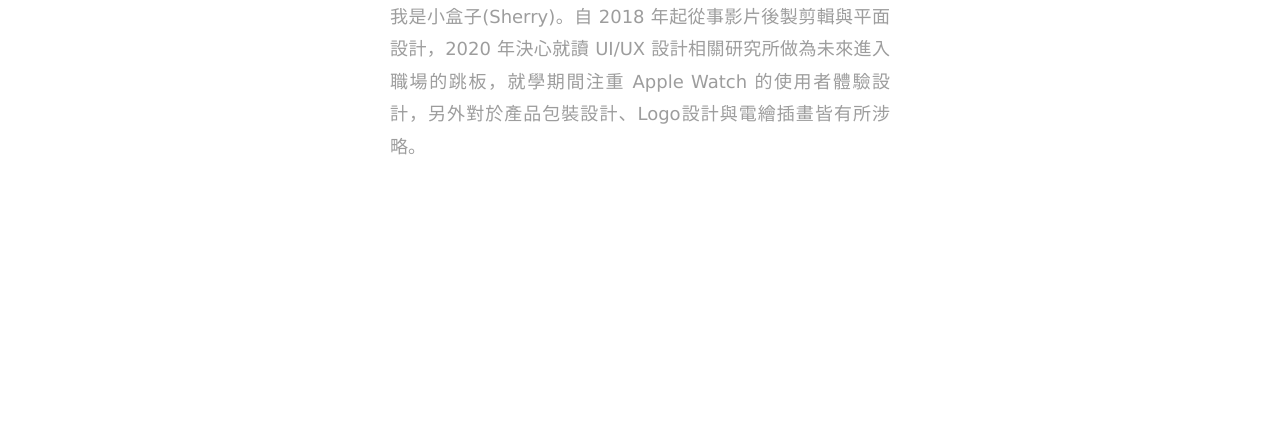
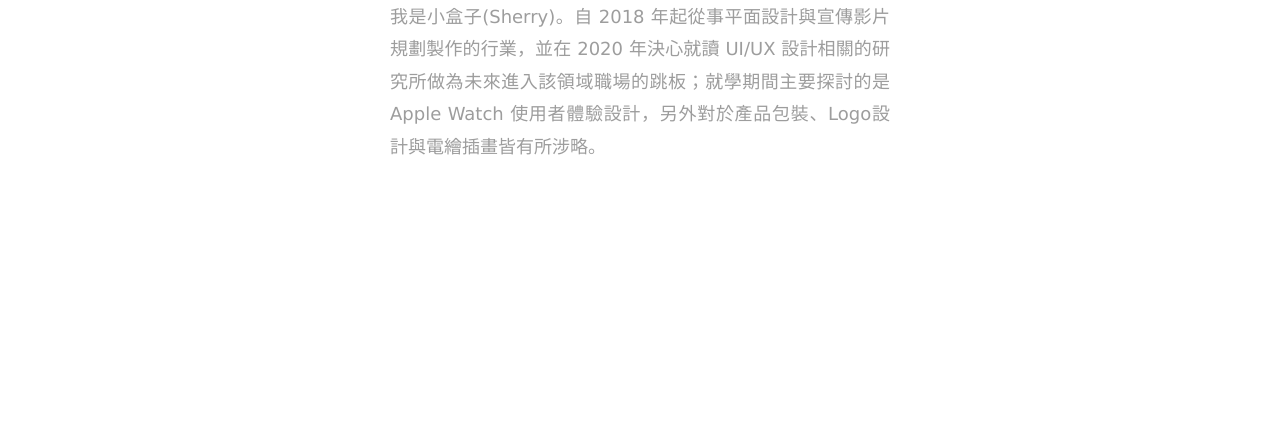
Before and after one commit to BoxChung/CYS.github.io, a plain HTML site: page Portfolio_html/index.html in a window 1280 px wide. Shown: the part 668-1100 px from the top of the page. Drawn offline with Linux system fonts and the light colour scheme.

Commit message:
Update index.html

```diff
--- a/Portfolio_html/index.html
+++ b/Portfolio_html/index.html
@@ -485,7 +485,7 @@
                     Chung, Yeu-Shyuan
                 </h1>
                 <p>
-                    我是小盒子(Sherry)。自 2018 年起從事影片後製剪輯與平面設計，2020 年決心就讀 UI/UX 設計相關研究所做為未來進入職場的跳板，就學期間注重  Apple Watch  的使用者體驗設計，另外對於產品包裝設計、Logo設計與電繪插畫皆有所涉略。
+                    我是小盒子(Sherry)。自 2018 年起從事平面設計與宣傳影片規劃製作的行業，並在 2020 年決心就讀 UI/UX 設計相關的研究所做為未來進入該領域職場的跳板；就學期間主要探討的是 Apple Watch 使用者體驗設計，另外對於產品包裝、Logo設計與電繪插畫皆有所涉略。
                 </p>
             </div>
         </div>
```
